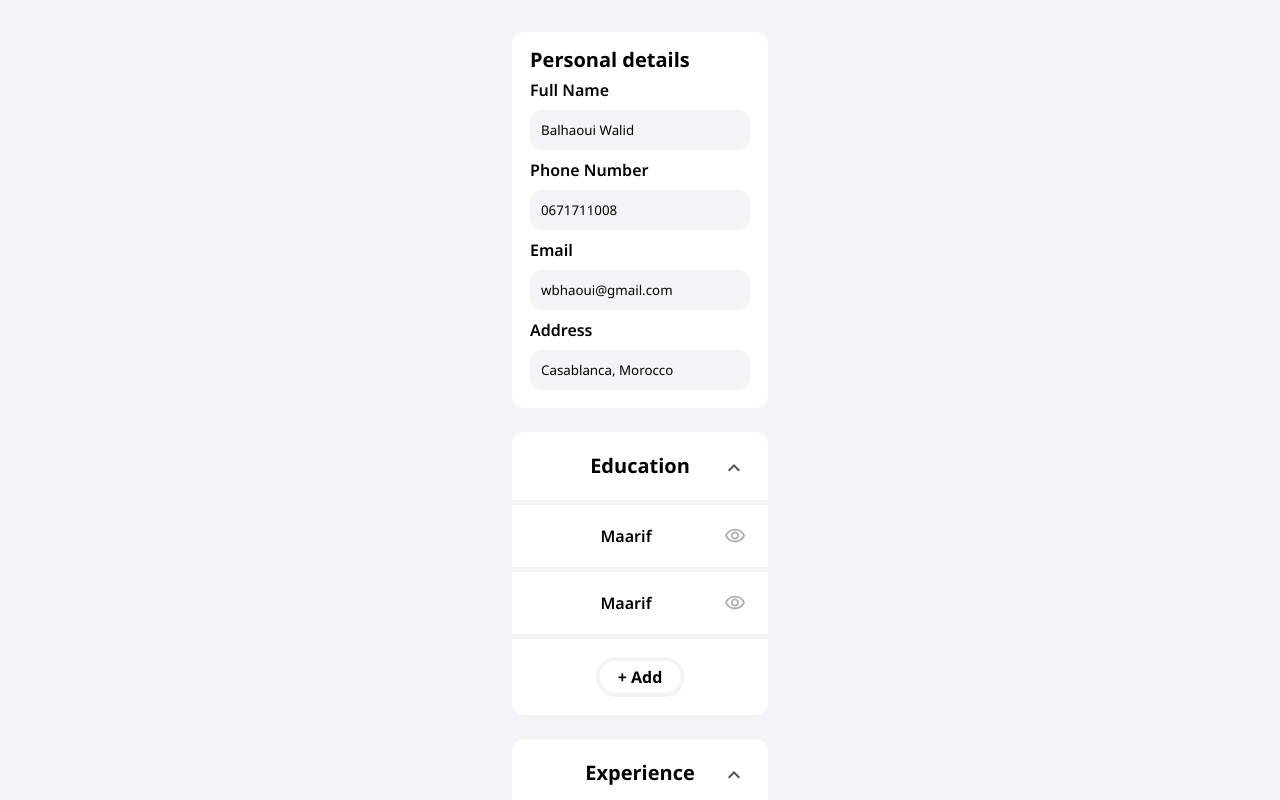
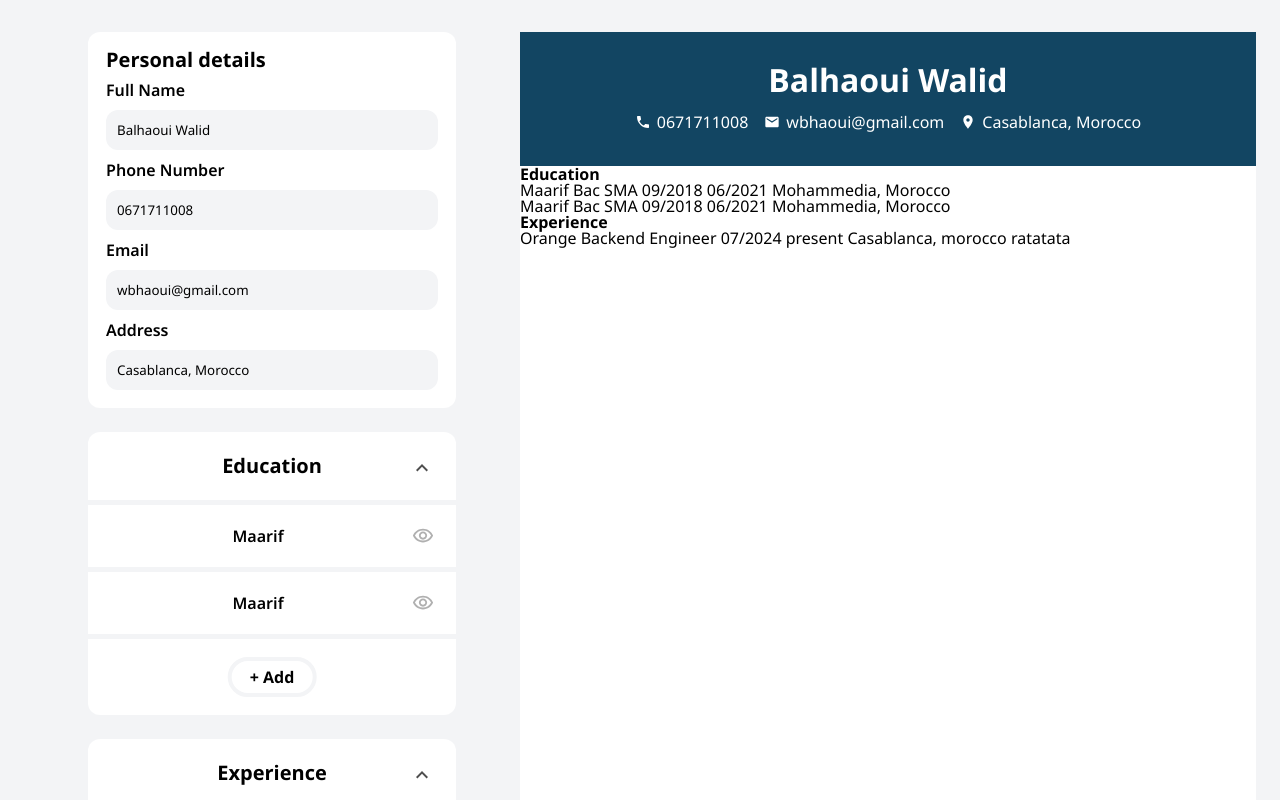
Before and after one commit to Archesper/react-cv-generator, a React (Vite) app: page / in a window 1280 px wide. Shown: the top 800 px of the page. Built offline with nearby package versions, Linux system fonts and the light colour scheme.

Commit message:
Add resume header styling

```diff
--- a/src/components/CV.jsx
+++ b/src/components/CV.jsx
@@ -1,3 +1,7 @@
+import LocalPhoneIcon from "@mui/icons-material/LocalPhone";
+import EmailIcon from "@mui/icons-material/Email";
+import LocationOnIcon from "@mui/icons-material/LocationOn";
+
 export default function CV({ data }) {
   const { fullName, phoneNumber, email, address, education, experience } = data;
   return (
@@ -5,17 +9,32 @@ export default function CV({ data }) {
       <div className="personal-info">
         <h1 className="resume-name">{fullName}</h1>
         <div className="contact-info">
-          <span className="phone-number">{phoneNumber}</span>
-          <span className="email">{email}</span>
-          <span className="address">{address}</span>
+          {phoneNumber && (
+            <div className="contact-wrapper">
+              <LocalPhoneIcon></LocalPhoneIcon>
+              <span className="phone-number"> {phoneNumber}</span>
+            </div>
+          )}
+          {email && (
+            <div className="contact-wrapper">
+              <EmailIcon></EmailIcon>
+              <span className="email"> {email}</span>
+            </div>
+          )}
+          {address && (
+            <div className="contact-wrapper">
+              <LocationOnIcon></LocationOnIcon>
+              <span className="address"> {address}</span>
+            </div>
+          )}
+        </div>
       </div>
       <h3>Education</h3>
       {education.map((ed) => {
         return (
           ed.visible && (
             <div key={ed.id}>
-                {ed.school} {ed.degree} {ed.startDate} {ed.endDate}{" "}
-                {ed.location}
+              {ed.school} {ed.degree} {ed.startDate} {ed.endDate} {ed.location}
             </div>
           )
         );
@@ -32,6 +51,5 @@ export default function CV({ data }) {
         );
       })}
     </div>
-    </div>
   );
 }
--- a/src/main.jsx
+++ b/src/main.jsx
@@ -3,6 +3,7 @@ import ReactDOM from 'react-dom/client'
 import App from './components/App'
 import 'reset-css'
 import './styles/main.css'
+import './styles/resume.css'
 
 ReactDOM.createRoot(document.getElementById('root')).render(
   <React.StrictMode>
--- a/src/styles/main.css
+++ b/src/styles/main.css
@@ -35,9 +35,7 @@ body {
 
 main {
   display: flex;
-  flex-direction: column;
-  align-items: center;
-  padding: 2rem;
+  padding: 2rem 1.5rem;
 
 }
 
@@ -78,7 +76,9 @@ main input:focus {
 #data-input {
   display: flex;
   flex-direction: column;
+  padding: 0 4rem;
   gap: 1.5rem;
+  width: 40vw;
 }
 
 #personal-details, #education-form {
--- /dev/null
+++ b/src/styles/resume.css
@@ -0,0 +1,36 @@
+#CV {
+  width: 60vw;
+  background-color: var(--secondary-bg-color);
+  max-width: 21cm;
+  height: 29.7cm;
+  overflow: hidden;
+}
+
+.personal-info {
+  display: flex;
+  padding: 32px 24px;
+  background-color: #124562;
+  align-items: center;
+  flex-direction: column;
+  color: white;
+  gap: 14px;
+}
+
+
+
+.contact-info {
+  display: flex;
+  flex-wrap: wrap;
+  justify-content: center;
+  gap: 16px;
+}
+
+.contact-wrapper {
+  display: flex;
+  align-items: center;
+  gap: 6px;
+}
+
+.contact-wrapper svg {
+  width: 16px;
+}
```
Lines whose indentation alone changed are shown as unchanged.
